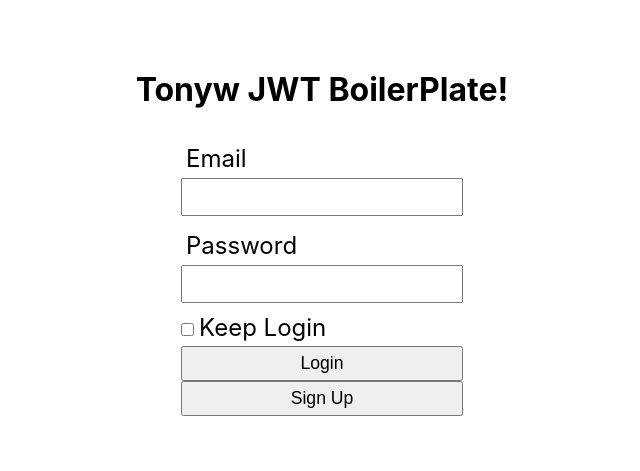
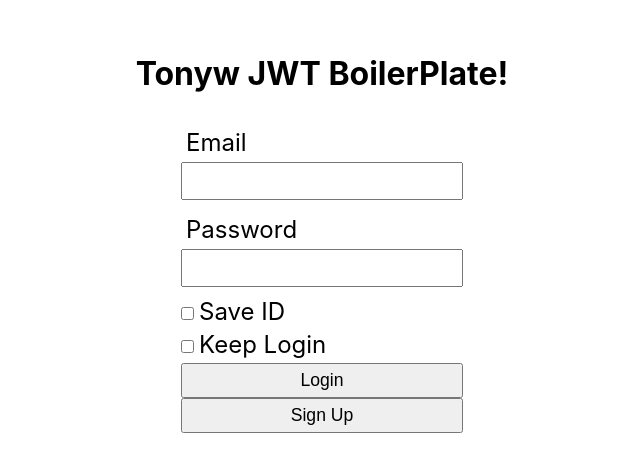
Before and after one commit to tonyw0527/tonyw-boilerplate, a React (Create React App) app in the folder jwt/client/: page / in a window 1280 px wide. Shown: the part 157-628 px from the top of the page, without its empty margins (318-958 px from the left). Built offline with nearby package versions, Linux system fonts and the light colour scheme.

Commit message:
Updated jwt

```diff
--- a/jwt/client/src/components/home/Home.js
+++ b/jwt/client/src/components/home/Home.js
@@ -2,6 +2,7 @@ import React, { useState, useEffect } from 'react';
 import { useHistory } from 'react-router-dom';
 import './Home.css';
 import axios from 'axios';
+import Cookies from 'js-cookie';
 
 const Home = () => {
     const history = useHistory();
@@ -9,6 +10,25 @@ const Home = () => {
     const [UserName, setUserName] = useState('');
     const [Password, setPassword] = useState('');
     const [IsKeepLogin, setIsKeepLogin] = useState(false);
+    const [IsKeepId, setIsKeepId] = useState(false);
+
+    useEffect(() => {
+        const isKeepId = Cookies.get('IsKeepId');
+        if(isKeepId === '1'){
+            setIsKeepId(true);
+        } else if(isKeepId === '0') {
+            setIsKeepId(false);
+        }
+
+        const saved_id = Cookies.get('saved_id');
+        if(saved_id){
+            setUserName(saved_id);
+        }
+
+        return () => {
+
+        }
+    }, [])
 
     useEffect(() => {
         // Redirect alert
@@ -40,6 +60,11 @@ const Home = () => {
                         console.log(e)
                         alert('아이디 또는 비밀번호가 다릅니다.')
                     });
+                    if(IsKeepId){
+                        Cookies.set('saved_id', UserName);
+                    } else {
+                        Cookies.remove('saved_id');
+                    }
                     setUserName('');
                     setPassword('');
                 }}>
@@ -54,7 +79,18 @@ const Home = () => {
                     }} />
 
                     <div>
-                        <input id="keep-login-btn" type="checkbox" checked={IsKeepLogin} onChange={() => {
+                        <input id="keep-id-input" type="checkbox" checked={IsKeepId} onChange={() => {
+                            if(IsKeepId){
+                                Cookies.set('IsKeepId', 0);
+                            } else {
+                                Cookies.set('IsKeepId', 1);
+                            }
+                            setIsKeepId(!IsKeepId);
+                        }} />
+                        <label htmlFor="keep-id-input">Save ID</label>
+                    </div>
+                    <div>
+                        <input id="keep-login-input" type="checkbox" checked={IsKeepLogin} onChange={() => {
                             setIsKeepLogin(!IsKeepLogin);
                         }} />
                         <label htmlFor="keep-login-input">Keep Login</label>
--- a/jwt/client/src/hoc/withAuth.js
+++ b/jwt/client/src/hoc/withAuth.js
@@ -1,4 +1,4 @@
-import React from 'react';
+import React, { useEffect } from 'react';
 import { Redirect } from 'react-router-dom';
 import { observer } from 'mobx-react';
 import { useUserStore } from '../stores/userStore';
@@ -19,7 +19,12 @@ const withAuth = (SpecialComponent, option, adminRoute=null) => {
         // 권한이 필요한 데이터는 api 요청시 토큰 검증을 함.
         //const isToken = Cookies.get('isToken');
         const UserStore = useUserStore();
-        UserStore.checkIsToken();
+        useEffect(() => {
+            UserStore.checkIsToken();
+            return () => {
+
+            }
+        });
         const isToken = UserStore.isLoggedIn;
 
         // 비정상적인 접근
```
Also changed, not shown: 1 other file (tests, documents, lock files or other folders).
